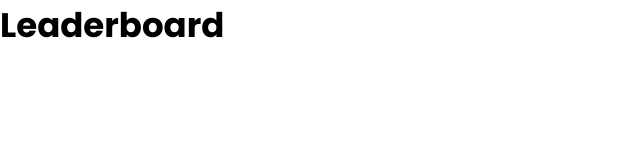
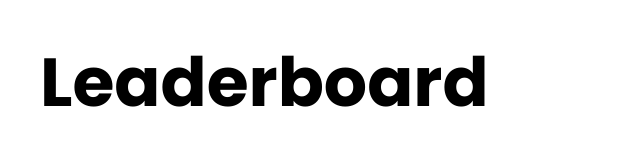
Before and after one commit to NitBravoA92/leaderboard-api, a website built with webpack: page src/index.html in a window 1280 px wide. Shown: the whole page, without its empty margins (0-640 px from the left). Built offline with nearby package versions, Linux system fonts and the light colour scheme.

Commit message:
Create css styles for the header section

```diff
--- a/src/style.css
+++ b/src/style.css
@@ -20,3 +20,12 @@ body {
   font-style: normal;
   font-weight: 400;
 }
+
+header,
+main {
+  padding: 2rem 2.5rem;
+}
+
+#page-title {
+  font-size: 4em;
+}
```
